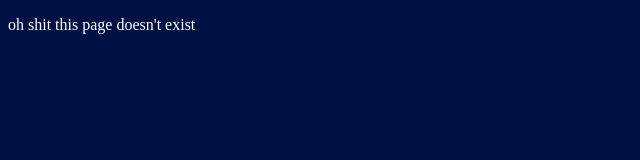
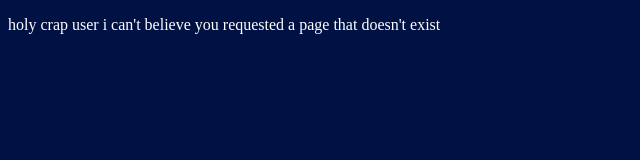
Before and after one commit to UniqueName54321/webbysite, a plain HTML site: page 404.html in a window 1280 px wide. Shown: the whole page, without its empty margins (0-640 px from the left). Drawn offline with Linux system fonts and the light colour scheme.

Commit message:
remove swear

```diff
--- a/404.html
+++ b/404.html
@@ -8,6 +8,6 @@
     <link rel="stylesheet" href="style.css">
 </head>
 <body>
-    <p>oh shit this page doesn't exist</p>
+    <p>holy crap user i can't believe you requested a page that doesn't exist</p>
 </body>
 </html>
```
